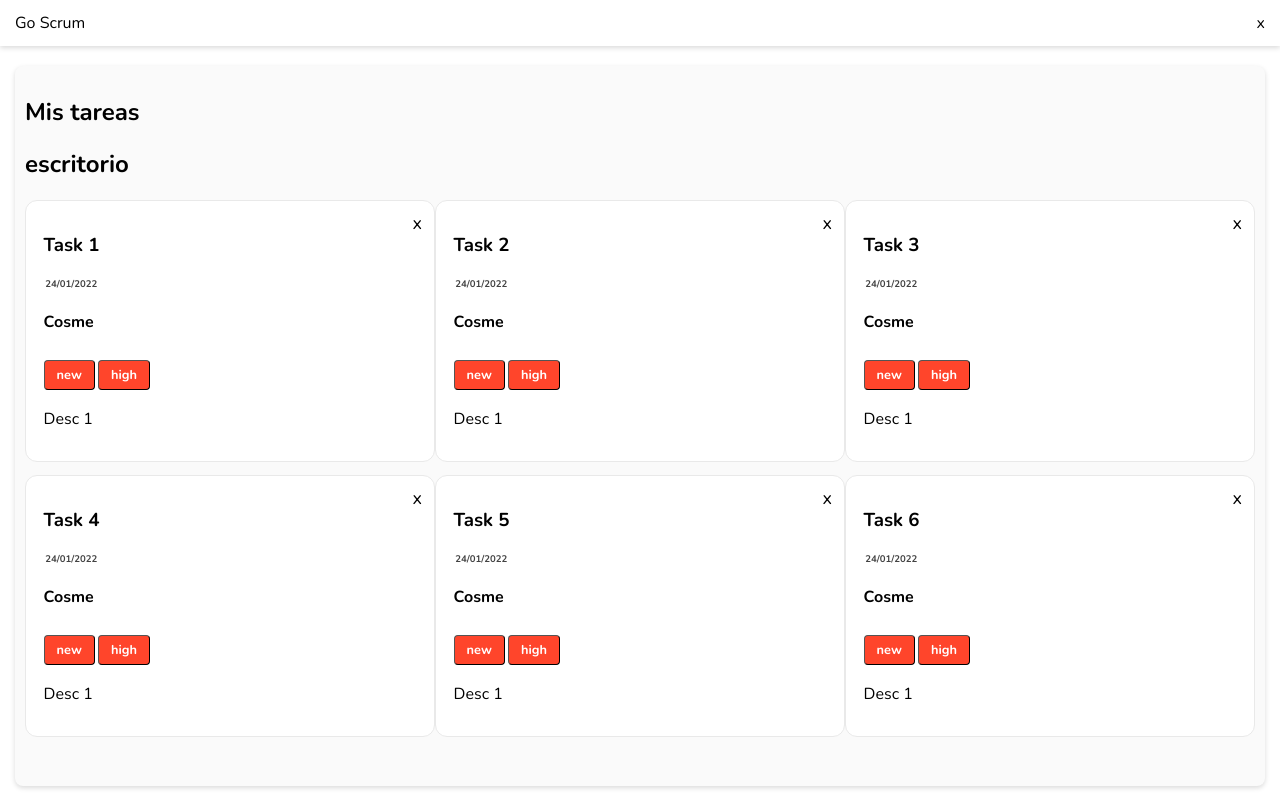
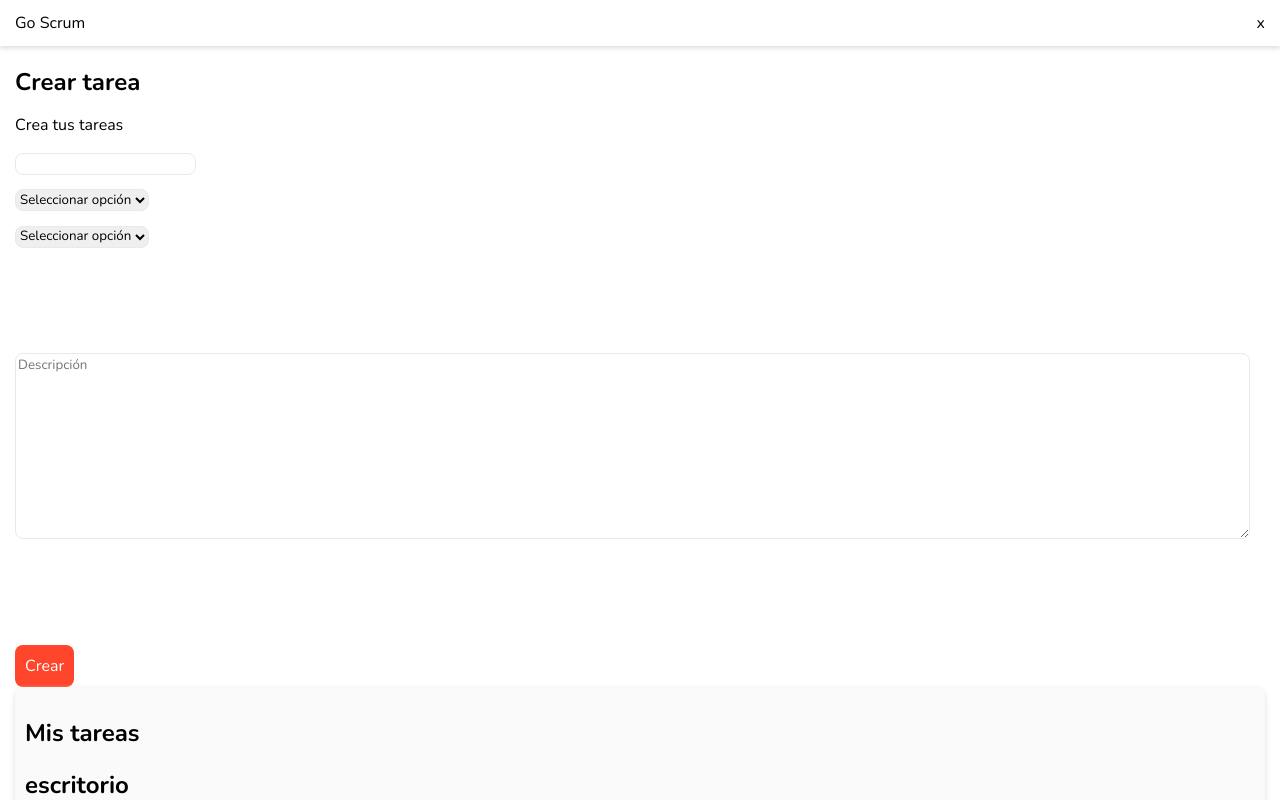
Before and after one commit to BrunoGN91/GoScrum, a React (Create React App) app: page / in a window 1280 px wide. Shown: the top 800 px of the page. Built offline with nearby package versions, Linux system fonts and the light colour scheme; sample sign-in values are in the browser's storage.

Commit message:
Tasks styles and formik added

```diff
--- /dev/null
+++ b/src/components/TaskForm/TaskForm.jsx
@@ -0,0 +1,77 @@
+import React from 'react'
+import './TaskForm.styles.css'
+import {useFormik } from 'formik'
+
+const TaskForm = () => {
+
+
+    const initialValues = {
+      title: '',
+      status: '',
+      priority: '',
+      description: '',
+    }
+
+      const onSubmit = (e) => {
+        alert('ok')
+      }
+
+      const formik = useFormik({initialValues, onSubmit});
+
+      const { handleSubmit, handleChange} = formik
+
+
+
+  return (
+    <section className ="task_form">
+        <h2>Crear tarea</h2>
+        <p>Crea tus tareas</p>
+        <form
+        action=""
+        onSubmit={handleSubmit}>
+            <div>
+                <div>
+                    <input
+                    name='title'
+                    type="text"
+                    onChange={handleChange}
+                    />
+                </div>
+                <div>
+                <select
+                onChange={handleChange}
+                name="status">
+                        <option value="" >Seleccionar opción</option>
+                        <option value="new">Nueva</option>
+                        <option value="inProcess">En proceso</option>
+                        <option value="finished">Terminada</option>
+                </select>
+                </div>
+                <div>
+                <select
+                onChange={handleChange}
+                name="priority">
+                        <option value="" >Seleccionar opción</option>
+                        <option value="low">Baja</option>
+                        <option value="medium">Media</option>
+                        <option value="high">Alta</option>
+                </select>
+                </div>
+            </div>
+            <div>
+                <textarea
+                onChange={handleChange}
+                name="description"
+                id=""
+                cols="30"
+                rows="10"
+                placeholder='Descripción'
+                ></textarea>
+            </div>
+            <button type='submit'>Crear</button>
+        </form>
+    </section>
+  )
+}
+
+export default TaskForm
--- /dev/null
+++ b/src/components/TaskForm/TaskForm.styles.css
@@ -0,0 +1,67 @@
+.task_form {
+    flex: 1;
+    width: auto;
+    display: flex;
+    flex-direction: column;
+}
+
+.task_form h2 {
+    margin: 0
+}
+
+.task_form > form {
+    width: 100%;
+    padding-right: 15px;
+    box-sizing: border-box;
+}
+
+.task_form > form > div {
+    display: flex;
+    flex-wrap: wrap;
+    gap: 0.8rem;
+    flex-direction: column;
+    justify-content: space-between;
+    margin-bottom: 6.6rem;
+}
+
+.task_form > form > div > div {
+    flex: 1;
+}
+
+.task_form input,
+.task_form select,
+.task_form textarea {
+    border: 0.5px solid #e9e9e9;
+    border-radius: 8px;
+    color: #000;
+    flex: 1 1
+}
+
+.task_form textarea {
+    min-height: 150px
+}
+
+.task_form button {
+    transition: all 0.3s ease-out;
+    background-color: var(--global-primary-color);
+    border-radius: var(--global-radius);
+    border: 0;
+    color: white;
+    padding: 10px !important;
+    font-size: 16px;
+    cursor: pointer;
+    justify-content: center;
+}
+
+.task_form button:hover {
+    background-color: white;
+    border-radius: var(--global-radius);
+    border: 1px solid var(--global-primary-color);
+    color: var(--global-primary-color);
+}
+
+@media (min-width: 1300px) {
+    .task_form > form > div {
+        flex-direction: row;
+    }
+}
--- a/src/components/Tasks/Tasks.jsx
+++ b/src/components/Tasks/Tasks.jsx
@@ -3,6 +3,7 @@ import './Tasks.styles.css'
 import Header from '../Header/Header'
 import { useResize } from '../../hooks/useResize'
 import Card from '../Card/Card'
+import TaskForm from '../TaskForm/TaskForm'
 import { cardsData } from './data'
 
 
@@ -25,6 +26,7 @@ const Tasks = () => {
     <>
     <Header />
     <main id="tasks">
+        <TaskForm />
         <section className='wrapper_list'>
             <div className='list_header'>
                 <h2>Mis tareas</h2>
--- a/src/components/Tasks/Tasks.styles.css
+++ b/src/components/Tasks/Tasks.styles.css
@@ -1,4 +1,6 @@
 #tasks {
+    display: flex;
+    flex-direction: column;
     padding: 20px 15px 5px;
 }
 
@@ -65,3 +67,14 @@
     border: 1px solid var(--global-primary-color);
     color: var(--global-primary-color);
 }
+
+
+@media (min-width: 1300px) {
+    #tasks {
+        flex-direction: row;
+        justify-content: space-between;
+    }
+    #tasks .wrapper_list {
+        width: 50%
+    }
+}
```
